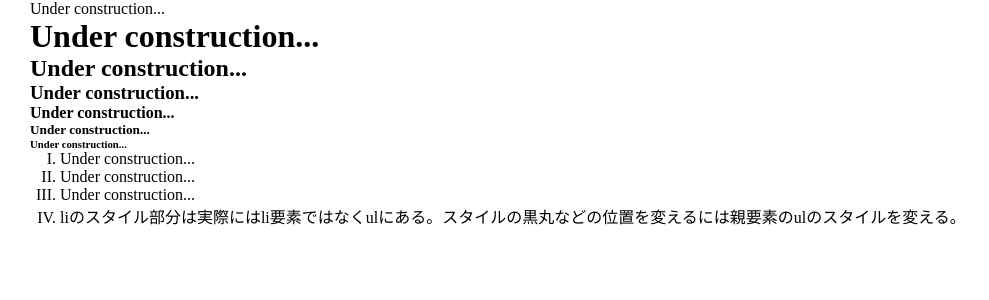
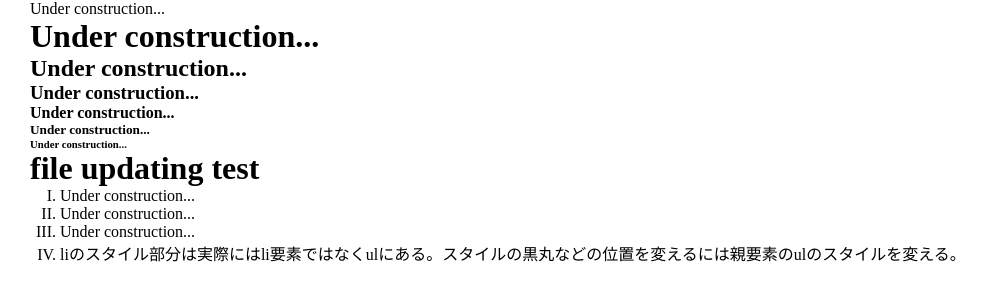
Before and after one commit to TakaakiWA/pracwebapp.github.io, a plain HTML site: page index.html in a window 1280 px wide. Shown: the whole page, without its empty margins (0-989 px from the left). Drawn offline with Linux system fonts and the light colour scheme.

Commit message:
Update index.html

```diff
--- a/index.html
+++ b/index.html
@@ -20,6 +20,7 @@
       <h4>Under construction...</h4>
       <h5>Under construction...</h5>
       <h6>Under construction...</h6>
+      <h1>file updating test</h1>
     </div>
   </div>
   <footer>
```
